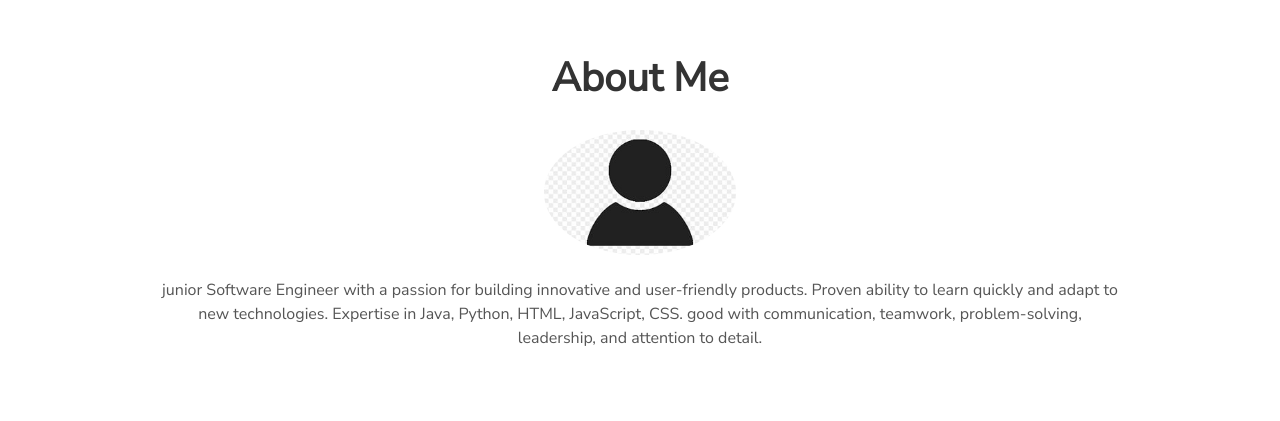
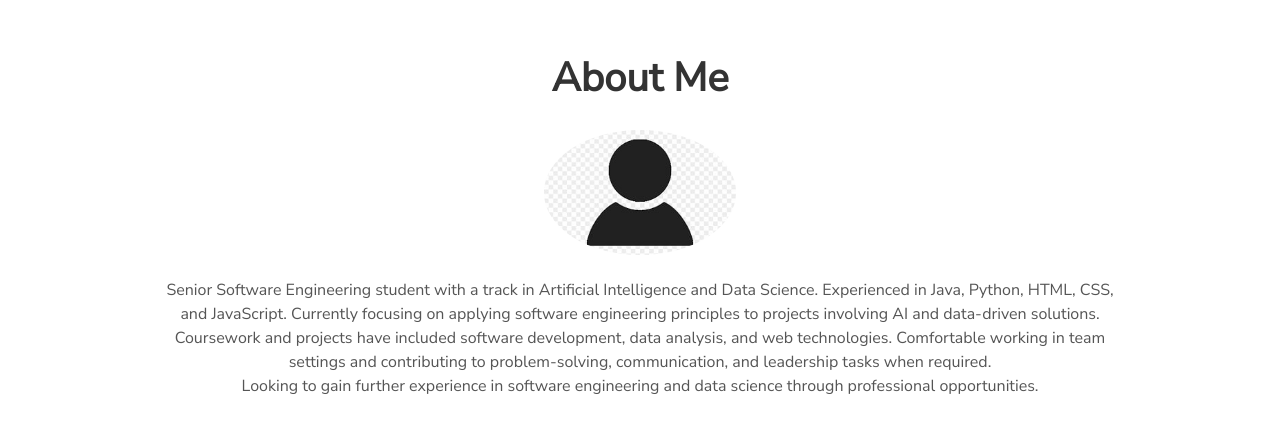
Before and after one commit to HamadAlsoqaih/HamadAlsoqaih.github.io, a plain HTML site: page index.html in a window 1280 px wide. Shown: the part 827-1248 px from the top of the page. Drawn offline with nearby package versions, Linux system fonts and the light colour scheme.

Commit message:
Update index.html

```diff
--- a/index.html
+++ b/index.html
@@ -82,7 +82,11 @@
           />
         </picture>
         <p>
-          junior Software Engineer with a passion for building innovative and user-friendly products. Proven ability to learn quickly and adapt to new technologies. Expertise in Java, Python, HTML, JavaScript, CSS. good with communication, teamwork, problem-solving, leadership, and attention to detail.
+          Senior Software Engineering student with a track in Artificial Intelligence and Data Science. Experienced in Java, Python, HTML, CSS, and JavaScript. Currently focusing on applying software engineering principles to projects involving AI and data-driven solutions.<br>
+
+Coursework and projects have included software development, data analysis, and web technologies. Comfortable working in team settings and contributing to problem-solving, communication, and leadership tasks when required.<br>
+
+Looking to gain further experience in software engineering and data science through professional opportunities.
                     </p>
       </div>
 
```
